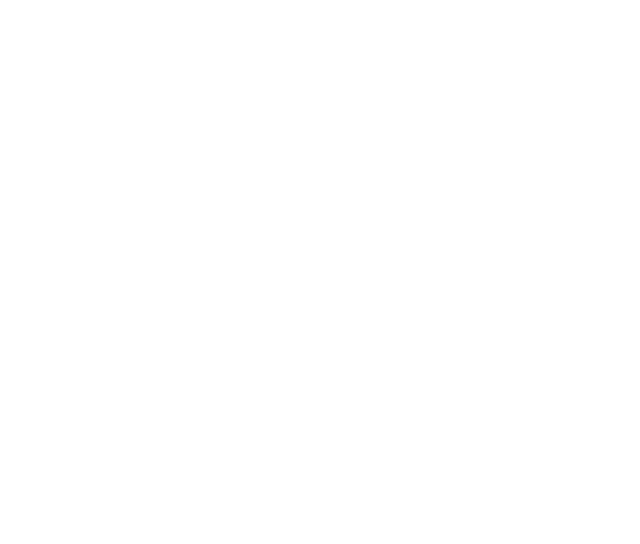
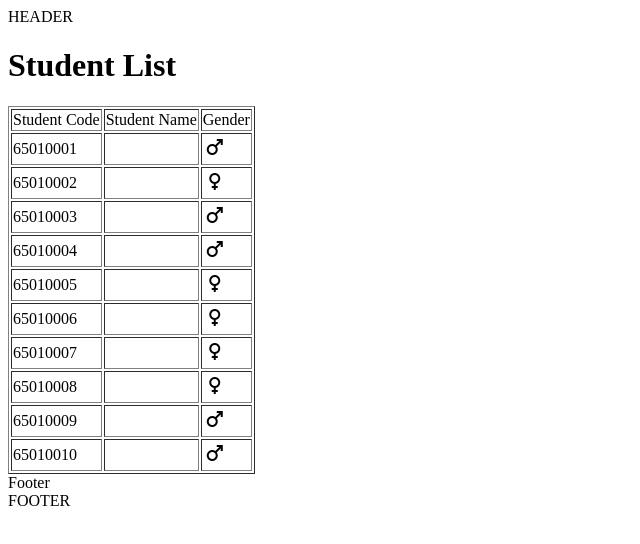
Before and after one commit to saknarak/vue3-training, a Vue app: page /#/student in a window 1280 px wide. Before the commit this address had no page. Shown: the top 544 px of the page, without its empty margins (0-640 px from the left). Built offline with nearby package versions, Linux system fonts and the light colour scheme.

Commit message:
scoped slot

```diff
--- /dev/null
+++ b/src/components/ui/ui-table.vue
@@ -0,0 +1,43 @@
+<template>
+  <table border="1" class="bg-gray-300 border-2 border-blue-400">
+    <thead>
+      <tr>
+        <td v-for="col in cols" :key="col.id" class="bg-white">
+          {{ col.text }}
+        </td>
+      </tr>
+    </thead>
+    <tbody>
+      <tr v-for="row in rows" :key="row.id">
+        <td v-for="col in cols" :key="col.id" class="bg-white">
+          <slot :name="col.id" :row="row" :col="col">
+            {{ row[col.id] }}
+          </slot>
+        </td>
+      </tr>
+    </tbody>
+  </table>
+</template>
+<script>
+export default {
+  props: {
+    rows: {
+      type: Array,
+      default() {
+        return [
+          { id: 111, code: '6501001', name: 'Name 1', age: 25 },
+        ]
+      },
+    },
+    cols: {
+      type: Array,
+      default() {
+        return [
+          { id: 'code', text: 'รหัสนักเรียน', width: '100px' },
+          { id: 'name', text: 'ชื่อ - นามสกุล' },
+        ]
+      },
+    },
+  },
+}
+</script>
--- a/src/main.js
+++ b/src/main.js
@@ -3,7 +3,7 @@
 import generatedRoutes from 'virtual:generated-pages'
 import { setupLayouts } from 'virtual:generated-layouts'
 
-import 'windi.css'
+// import 'windi.css'
 // import '../public/iconfont/material-icons.css'
 
 import App from './app.vue'
--- a/src/pages/register.vue
+++ b/src/pages/register.vue
@@ -3,8 +3,6 @@
     <template #title>
       REGISTER
     </template>
-    <ui-input />
-    <signin-box />
     <ui-form :disabled="false">
       <div>
         User: <ui-input />
--- /dev/null
+++ b/src/pages/student.vue
@@ -0,0 +1,35 @@
+<template>
+  <h1>Student List</h1>
+  <ui-table :rows="studentList" :cols="columns">
+    <template #gender="{ row }">
+      <span class="icon" :title="row.gender">{{ row.gender === 'M' ? 'male' : 'female' }}</span>
+    </template>
+  </ui-table>
+  <div>Footer</div>
+</template>
+
+<script>
+export default {
+  data() {
+    const studentList = []
+    for (let i = 0; i < 10; i++) {
+      studentList.push({
+        id: i + 1,
+        code: `6501${String(i + 1).padStart(4, '0')}`,
+        fname: `Name ${i + 1}`,
+        lname: `Lname ${i + 1}`,
+        age: 25 + i,
+        gender: Math.random() < 0.5 ? 'M' : 'F',
+      })
+    }
+    return {
+      studentList,
+      columns: [
+        { id: 'code', text: 'Student Code' },
+        { id: 'fullname', text: 'Student Name' },
+        { id: 'gender', text: 'Gender' },
+      ],
+    }
+  },
+}
+</script>
```
